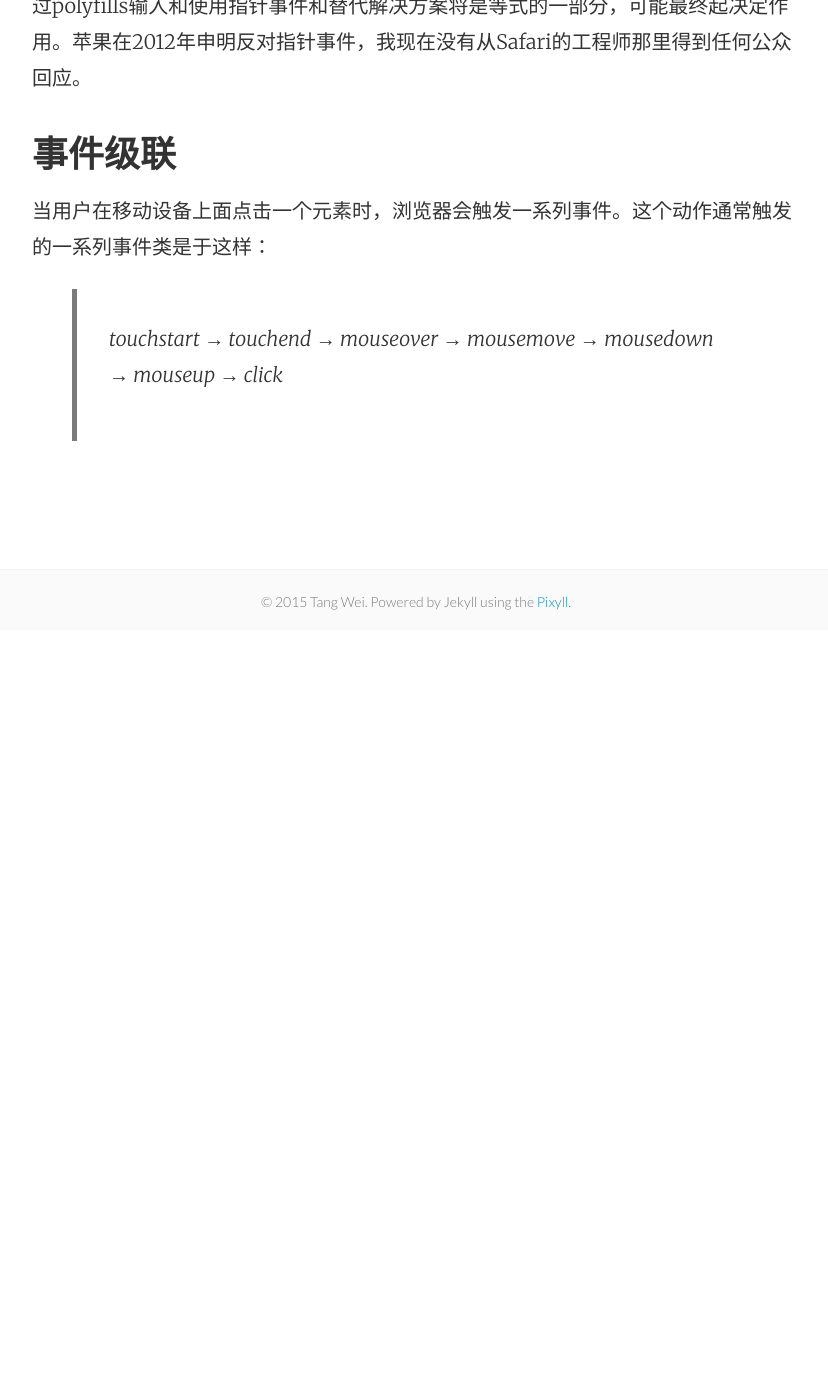
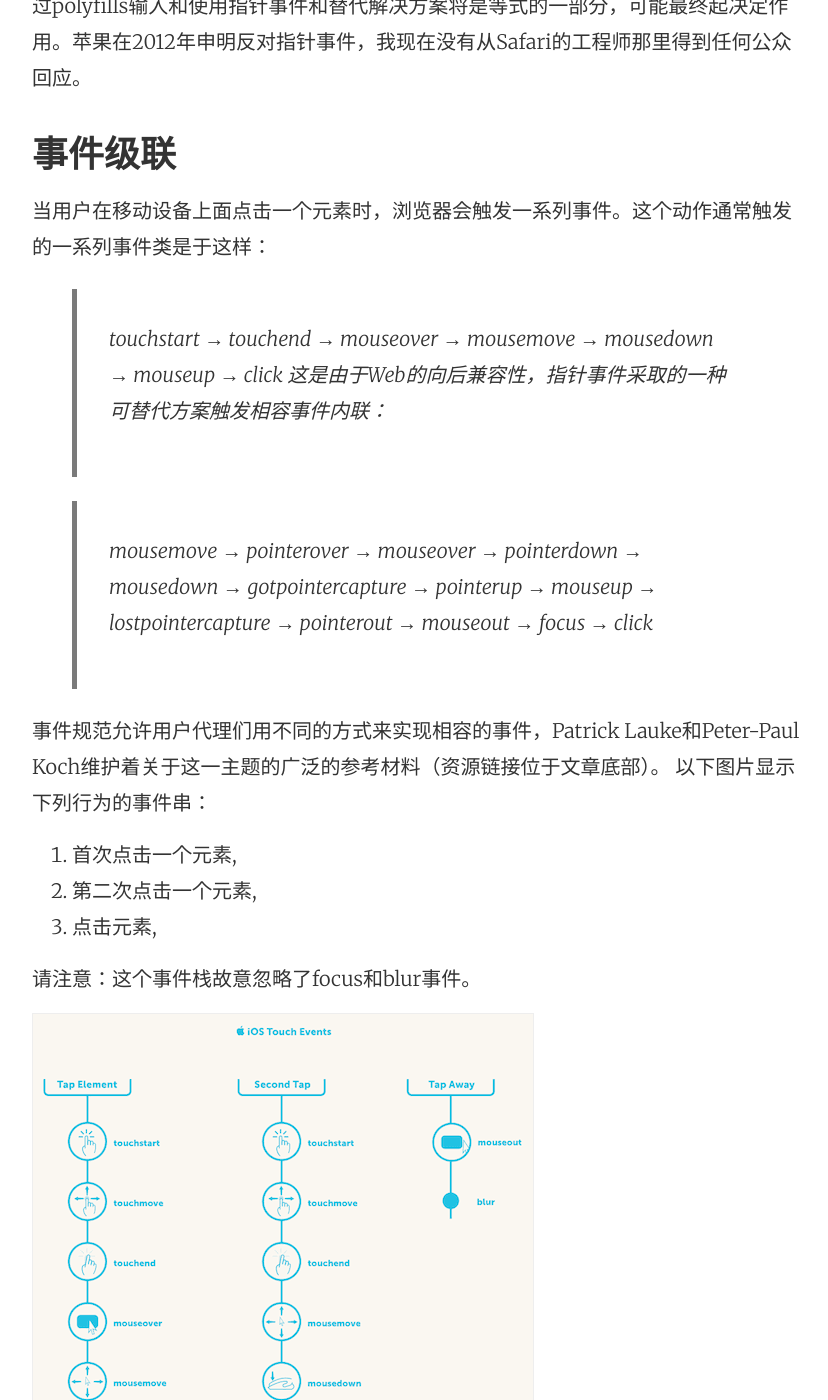
Before and after one commit to tw93/tw93.github.io, a Jekyll site: the page built from _posts/2015-03-30-Browser-input-Events.md, in a window 1280 px wide and 1400 px high, scrolled down 1279 px. Shown: the whole window, without its empty margins (224-1052 px from the left). Built offline with Jekyll 4.4.1, drawn with Linux system fonts in a browser that asks for light colours; comment, search, counter and statistics services are not loaded; before the commit the page ends 1909 px from its top, so only the background shows below that; some of the changed text lies outside the part shown.

Commit message:
完善点击事件文章

```diff
--- a/_posts/2015-03-30-Browser-input-Events.md
+++ b/_posts/2015-03-30-Browser-input-Events.md
@@ -25,3 +25,35 @@ $('a', ('ontouchstart' in window) ? 'touchend' : 'click', handler);
 当用户在移动设备上面点击一个元素时，浏览器会触发一系列事件。这个动作通常触发的一系列事件类是于这样：
 
  > touchstart → touchend → mouseover → mousemove → mousedown → mouseup → click
+这是由于Web的向后兼容性，指针事件采取的一种可替代方案触发相容事件内联：
+
+ > mousemove → pointerover → mouseover → pointerdown → mousedown → gotpointercapture → pointerup → mouseup → lostpointercapture → pointerout → mouseout → focus → click
+
+ 事件规范允许用户代理们用不同的方式来实现相容的事件，Patrick Lauke和Peter-Paul Koch维护着关于这一主题的广泛的参考材料（资源链接位于文章底部）。
+ 以下图片显示下列行为的事件串：
+
+  1. 首次点击一个元素,
+  2. 第二次点击一个元素,
+  3. 点击元素,
+
+请注意：这个事件栈故意忽略了focus和blur事件。
+
+![IOS Touch Events](http://tw93.github.io/images/01-ios-opt-small.png)
+
+**在IOS设备上的点击一个元素两次和松开的事件级联**
+
+
+![Android4.4 Touch Events](http://tw93.github.io/images/02-android-opt-small.png)
+
+**在 Android 4.4 设备上的点击一个元素两次和松开的事件级联**
+
+![Android4.4 Touch Events](http://tw93.github.io/images/03-pointer-opt-small.png)
+
+**在Internet Explorer 11（在兼容的触摸事件实现）上点击元素两次然后松开的事件级联**
+
+###应用事件级联
+由于浏览器工程师的工作，大多数现在建成的桌面网站“只是可以工作而已”。尽管级联看起来有点粗糙，建立鼠标事件是我们以前通常工作的保守做法。
+当然，这有一个问题比起在滚动和touchmove和pointermove事件相互作用，还有浏览器渲染问题这些额外的问题,臭名昭著的300ms的延迟是最有名的。如果这样做避免300ms延迟是很容易的：
+
+ - 我们只为现代的Android和桌面端的Chrome优化，通过使用<meta name="viewport" content="width=device-width">来启动禁用延迟这一功能。
+ - 我们只为IOS设备优化，用户有一个明确的点击，不是那种快速的点击或者长按，仅仅是一个元素良好的、正常的、明确的点击。
```
Also changed, not shown: images/01-ios-opt-small.png (added), images/02-android-opt-small.png (added), images/03-pointer-opt-small.png (added).
